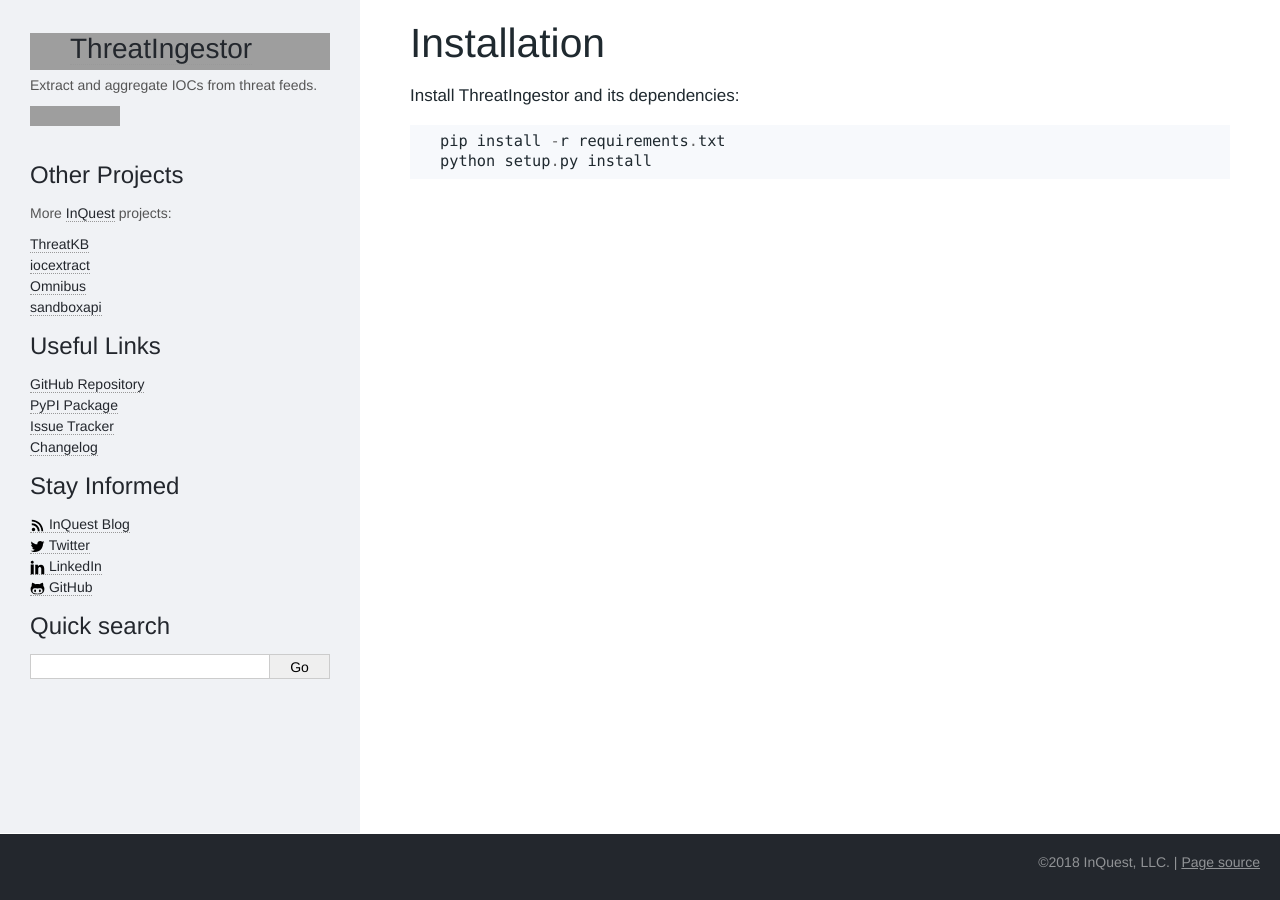
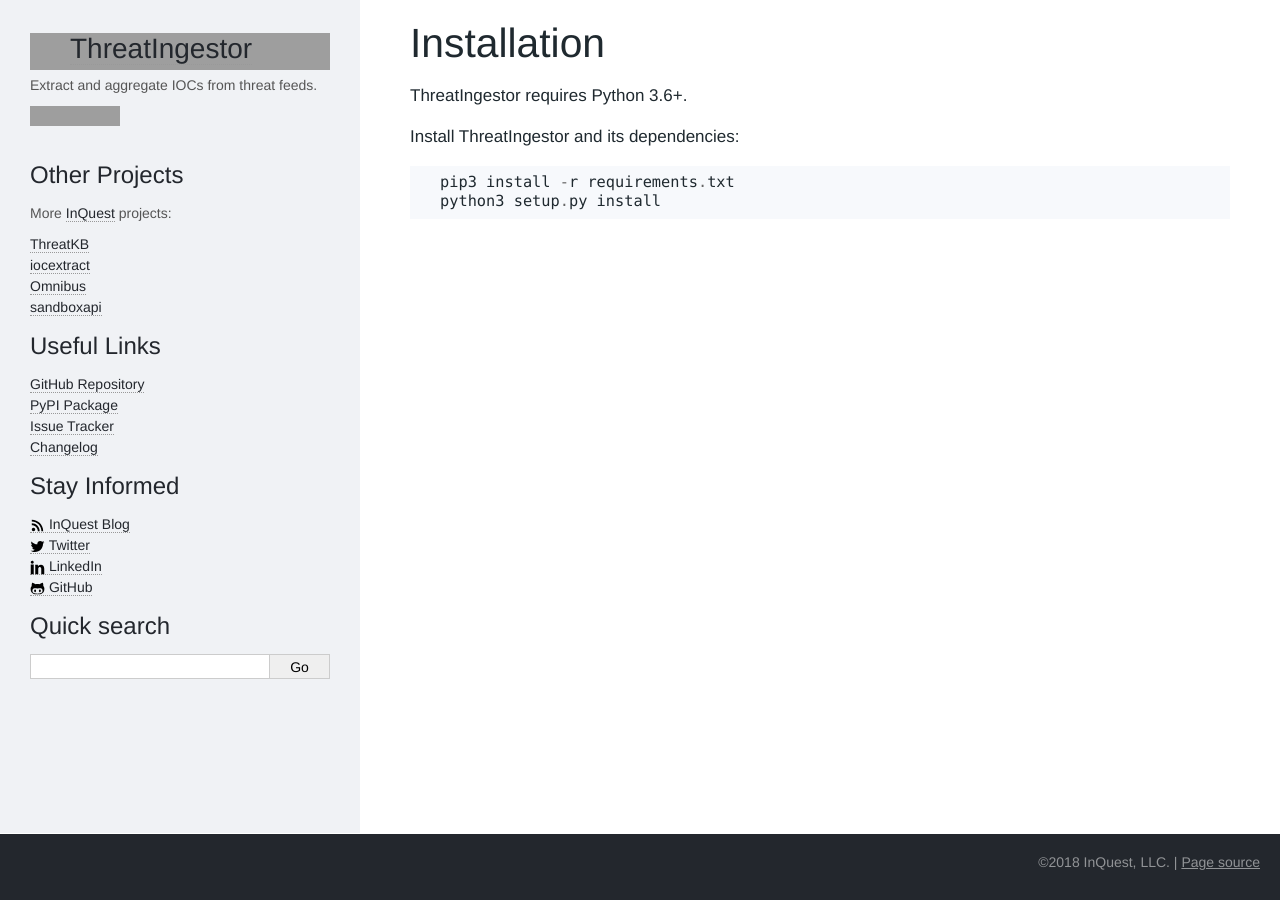
Before and after one commit to InQuest/ThreatIngestor, a Sphinx documentation site: the page built from docs/installation.rst, in a window 1280 px wide. Built offline with Sphinx 7.4.7, drawn with Linux system fonts in a browser that asks for light colours; some web fonts are replaced; grey boxes are pictures that could not be loaded.

Commit message:
Add Python 3.6+ note to docs

```diff
--- a/README.rst
+++ b/README.rst
@@ -34,10 +34,12 @@
 Installation
 ------------
 
+ThreatIngestor requires Python 3.6+.
+
 Install ThreatIngestor and its dependencies::
 
-    pip install -r requirements.txt
-    python setup.py install
+    pip3 install -r requirements.txt
+    python3 setup.py install
 
 Usage
 -----
--- a/docs/installation.rst
+++ b/docs/installation.rst
@@ -3,7 +3,9 @@
 Installation
 ============
 
+ThreatIngestor requires Python 3.6+.
+
 Install ThreatIngestor and its dependencies::
 
-    pip install -r requirements.txt
-    python setup.py install
+    pip3 install -r requirements.txt
+    python3 setup.py install
```
